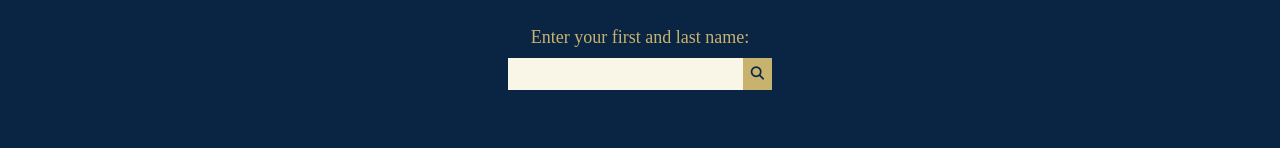
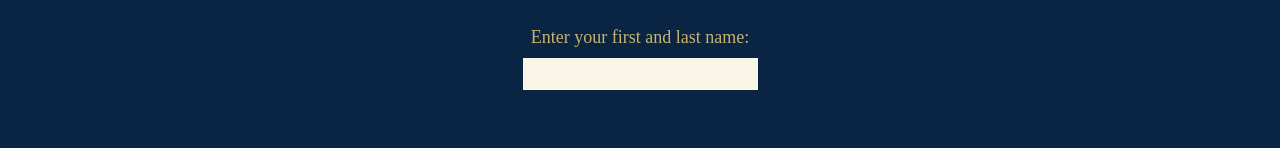
Before and after one commit to dagnyn/seatingChart, a plain HTML site: page index.html in a window 1280 px wide. Shown: the part 184-332 px from the top of the page. Drawn offline with Linux system fonts and the light colour scheme.

Commit message:
no search button

```diff
--- a/index.html
+++ b/index.html
@@ -39,9 +39,9 @@
             </div>
           </form>
 
-          <button class="enterButton">
+          <!-- <button class="enterButton">
             <i class="fa fa-search" id="searchBtn"></i>
-          </button>
+          </button> -->
 
         </div>
 
```
